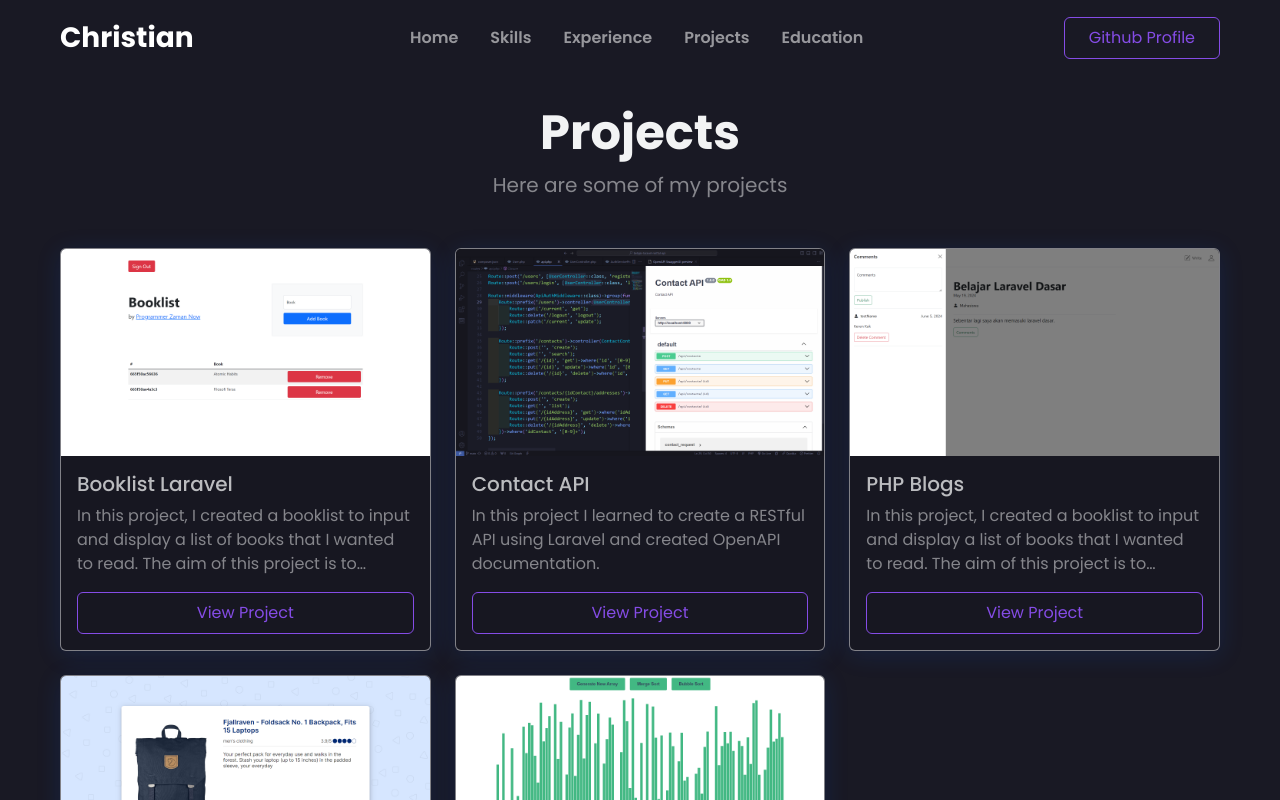
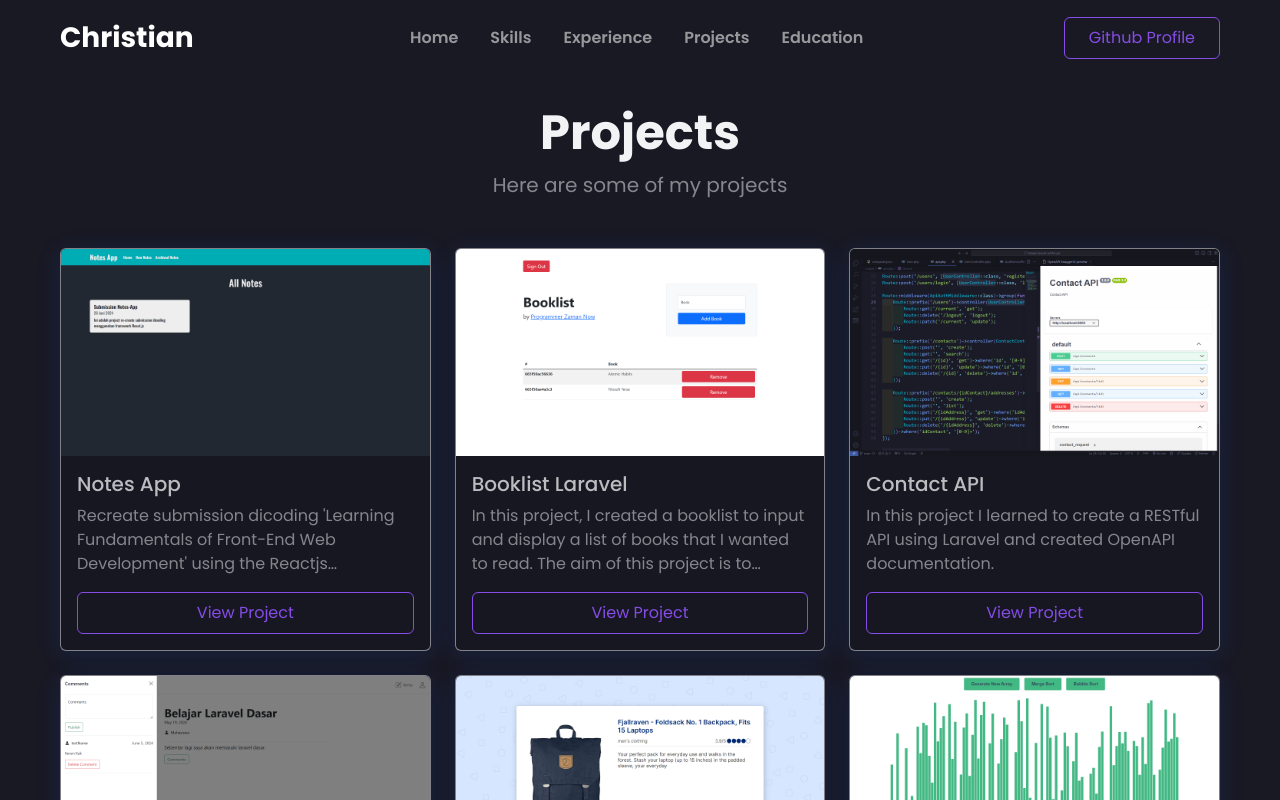
Before and after one commit to Tyn-Tian/Portfolio-Website, a React (Create React App) app: page /projects in a window 1280 px wide. Shown: the top 800 px of the page. Built offline with nearby package versions, Linux system fonts and the light colour scheme.

Commit message:
Perf: add projects

```diff
--- a/src/data/project.js
+++ b/src/data/project.js
@@ -1,4 +1,12 @@
 export const projects = [
+  {
+    title: "Notes App",
+    badges: ["React.js", "Javascript", "Testing-Library", "Jest"],
+    url: "/assets/notes_app.png",
+    href: "https://github.com/Tyn-Tian/Notes-App",
+    describe:
+      "Recreate submission dicoding 'Learning Fundamentals of Front-End Web Development' using the Reactjs framework aims to learn the basics of Reactjs through simple projects.",
+  },
   {
     title: "Booklist Laravel",
     badges: ["Laravel", "MySQL", "PHP", "Git"],
```
Also changed, not shown: public/assets/notes_app.png (added).
